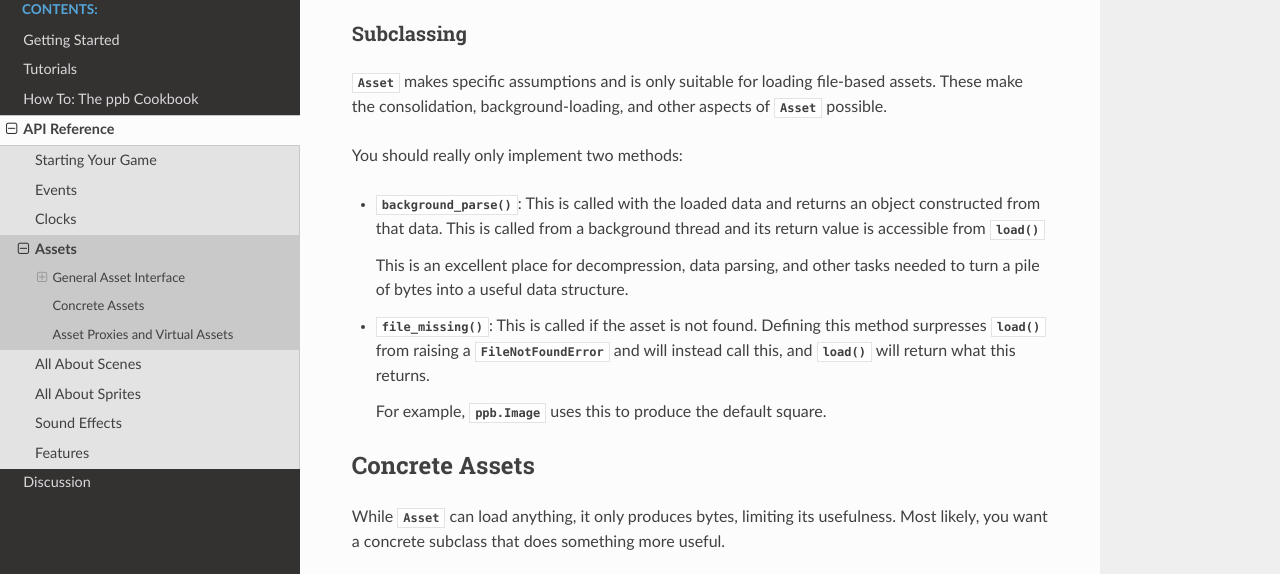
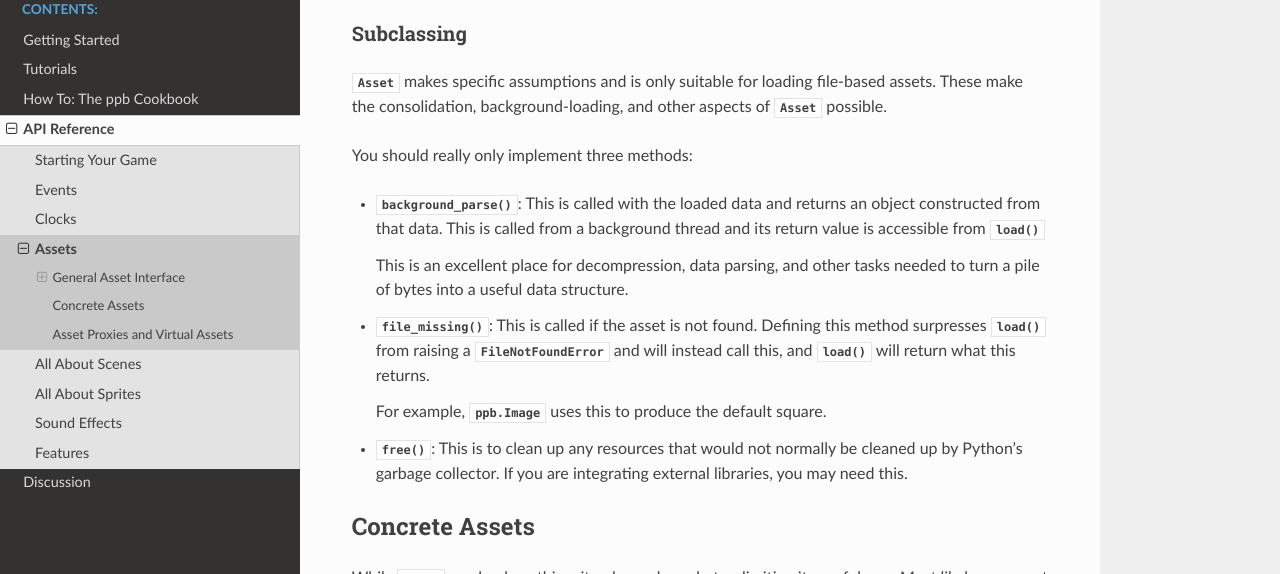
Before and after one commit to ppb/pursuedpybear, a Sphinx documentation site: the page built from docs/reference/assets.rst, in a window 1280 px wide and 900 px high, scrolled down 500 px, cut to the strip 112-686 px from the top of the window. Built offline with Sphinx 7.4.7 and the Read the Docs theme 2.0.0, drawn with Linux system fonts in a browser that asks for light colours.

Commit message:
assets.rst: Mention free()

```diff
--- a/docs/reference/assets.rst
+++ b/docs/reference/assets.rst
@@ -42,7 +42,7 @@ Subclassing
 file-based assets. These make the consolidation, background-loading, and other
 aspects of :py:class:`Asset` possible.
 
-You should really only implement two methods:
+You should really only implement three methods:
 
 * :py:meth:`background_parse()`: This is called with the loaded data and returns
   an object constructed from that data. This is called from a background thread
@@ -57,6 +57,10 @@ You should really only implement two methods:
   :py:meth:`load()` will return what this returns.
 
   For example, :py:class:`ppb.Image` uses this to produce the default square.
+
+* :py:meth:`free()`: This is to clean up any resources that would not normally
+  be cleaned up by Python's garbage collector. If you are integrating external
+  libraries, you may need this.
 
 
 Concrete Assets
```
